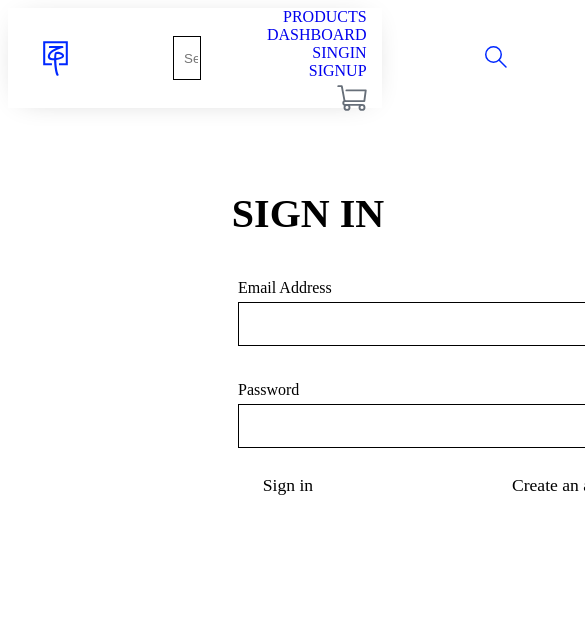
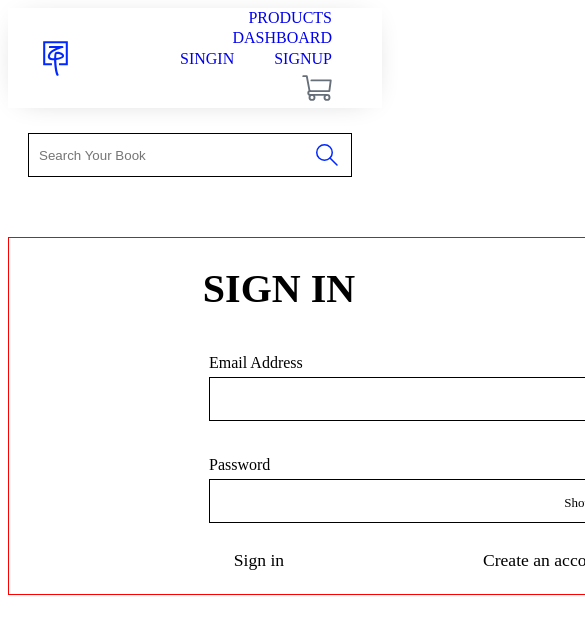
Before and after one commit to ChingPingYang/ecommerce, a React (Create React App) app in the folder ecommerce-front/: page /signin in a window 390 px wide. Shown: the top 634 px of the page, 585 px wide, since content can reach past the window. Built offline with nearby package versions, Linux system fonts and the light colour scheme; no server answers; the HTML template or start-up script is replaced by a standard one.

Commit message:
applying media queries

```diff
--- a/ecommerce-front/src/components/auth/SignIn.jsx
+++ b/ecommerce-front/src/components/auth/SignIn.jsx
@@ -74,7 +74,8 @@ const Form = styled.form`
     flex-flow: column;
     justify-content: center;
     align-items: center;
-    margin: 55px 30px;
+    border: solid red 1px;
+    margin: 55px 0px;
 `;
 
 const Title = styled.h1`
--- a/ecommerce-front/src/components/auth/SignUp.jsx
+++ b/ecommerce-front/src/components/auth/SignUp.jsx
@@ -79,7 +79,7 @@ const Form = styled.form`
     display: flex;
     flex-flow: column;
     align-items: center;
-    margin: 55px 30px;
+    margin: 55px 0px;
 `;
 
 const Title = styled.h1`
--- a/ecommerce-front/src/components/cart/CartPage.jsx
+++ b/ecommerce-front/src/components/cart/CartPage.jsx
@@ -3,6 +3,7 @@ import { connect } from 'react-redux';
 import styled from 'styled-components';
 import SingleCart from './SingleCart';
 import CheckOut from './CheckOut';
+import { media } from '../../styled/media';
 
 const CartPage = ({ cart: { cart } }) => {
     return (
@@ -51,13 +52,23 @@ const MainSection = styled.section`
     width: 100%;
     display: flex;
     justify-content: space-between;
+    ${media.tablat_S} {
+        flex-direction: column;
+        justify-content: center;
+    }
 `
 const ProductsSection = styled.section`
     width: 63%;
+    ${media.tablat_S} {
+        width: 100%;
+    }
 `
 const CheckoutSection = styled.section`
     width: 35%;
     padding-bottom: 20px;
+    ${media.tablat_S} {
+        width: 100%;
+    }
 `
 
 const NoProductMsg = styled.h1`
--- a/ecommerce-front/src/components/cart/SingleCart.jsx
+++ b/ecommerce-front/src/components/cart/SingleCart.jsx
@@ -3,6 +3,7 @@ import { connect } from 'react-redux';
 import styled from 'styled-components';
 import { Link } from 'react-router-dom';
 import { plusQuantity, minusQuantity, removeCart } from '../../actions/cartAction';
+import { media } from '../../styled/media';
 
 const SingleCart = ({cart: {_id, name, price, purchase, imageURL, quantity}, plusQuantity, minusQuantity, removeCart}) => {
     const handlePlus = (_id) => {
@@ -51,12 +52,18 @@ const Wrap = styled.div`
     display: flex;
     align-items: center;
     background-color: white;
+    ${media.mobile} {
+        flex-direction: column;
+    }
 `
 const Img = styled.img`
     width: 140px;
     height: 140px;
     margin-right: 20px;
     object-fit: cover;
+    ${media.mobile} {
+        margin-top: 10px;
+    }
 `
 const CartContent = styled.div`
     width: 60%;
@@ -73,6 +80,17 @@ const CartContent = styled.div`
             color: ${props => props.theme.darkGray};
             font-weight: 400;
         }
+
+        ${media.mobile} {
+            text-align: left;
+            margin-left: 0;
+        }
+    }
+
+    ${media.mobile} {
+        width: 100%;
+        align-items: center;
+        margin: 10px 0px;
     }
 `
 const CartName = styled(Link)`
--- a/ecommerce-front/src/components/landing/Landing.jsx
+++ b/ecommerce-front/src/components/landing/Landing.jsx
@@ -7,6 +7,7 @@ import SideFilter from './SideFilter';
 import Match from './Match';
 import Product from './Product';
 import axios from 'axios';
+import { media } from '../../styled/media';
 
 const Landing = ({ product: { search }, category:{ loading, categories, selectedCategories}, getAllCategories, clearProduct }) => {
     const [ products, setProducts ] = useState([]);
@@ -238,23 +239,35 @@ const Wrap = styled.div`
     display: flex;
     flex-direction: row;
     margin-top: 40px;
+    margin-bottom: 20px;
 `
 const SideFilterWrap = styled.div`
     width: 30%;
     display: flex;
     justify-content: flex-end;
     border-right: solid 1px ${props => props.theme.lightGray};
+    ${media.tablat_S} {
+        justify-content: flex-start;
+        margin-left: 10px;
+    }
 `
 const ProductListWrap = styled.div`
     width: 80%;
     display: flex;
     flex-direction: column;
     padding-left: 30px;
+    ${media.tablat_S} {
+        width: 100%;
+        padding-left: 5px;
+    }
 `
 const ProductWrap = styled.div`
     width: 85%;
     display: flex;
     flex-wrap: wrap;
+    ${media.tablat_S} {
+        justify-content: center;
+    }
     h1 {
         color: ${props => props.theme.brandBlue};
         margin: auto;
--- a/ecommerce-front/src/components/layout/Navbar.jsx
+++ b/ecommerce-front/src/components/layout/Navbar.jsx
@@ -1,4 +1,4 @@
-import React from 'react';
+import React, { useState, useEffect } from 'react';
 import { Link, withRouter } from 'react-router-dom';
 import styled , { css }from 'styled-components';
 import logo from './logo-03.svg';
@@ -6,11 +6,18 @@ import SearchBox from './SearchBox';
 import { signOut } from '../../actions/authAction';
 import { connect } from 'react-redux';
 import { compose } from 'redux';
-import Alert from './Alert';
 
 
 const Navbar = props => {
     const {location, signOut, auth: { isAuthenticated, loading, user }, cart} = props;
+    const [ width, setWidth ] = useState(window.innerWidth);
+
+    useEffect(() => {
+        window.addEventListener('resize', handleResize)
+    },[])
+    const handleResize = () => {
+        setWidth(window.innerWidth);
+    }
 
    const authedLinks = () => (
     <ListWrap>
@@ -111,10 +118,10 @@ const Navbar = props => {
         <>
             <NavWrap>
                 <Link to="/"><Logo /></Link>
-                <SearchBox />
+                {width >= 1150 && <SearchBox />}
                 {!loading && (isAuthenticated? authedLinks() : guestLinks())}
             </NavWrap>
-            {/* <Alert /> */}
+            {width < 1150 && <SearchBox />}
         </>
     )
 }
--- a/ecommerce-front/src/components/layout/Profile.jsx
+++ b/ecommerce-front/src/components/layout/Profile.jsx
@@ -89,7 +89,7 @@ const Form = styled.form`
     display: flex;
     flex-flow: column;
     align-items: center;
-    margin: 55px 30px;
+    margin: 55px 0px;
 `;
 
 const Title = styled.h1`
--- a/ecommerce-front/src/components/layout/SearchBox.jsx
+++ b/ecommerce-front/src/components/layout/SearchBox.jsx
@@ -4,6 +4,7 @@ import { compose } from 'redux';
 import { withRouter } from 'react-router-dom';
 import styled, { css } from 'styled-components';
 import { setTextSearch } from '../../actions/productAction';
+import { media } from '../../styled/media';
 
 const SearchBox = ({ setTextSearch, history }) => {
     const [search, setSearch] = useState("");
@@ -47,8 +48,24 @@ const SearchBox = ({ setTextSearch, history }) => {
 
 const Form = styled.form`
     position: relative;
-    width: 350px;
+    width: 400px;
     margin-left: 100px;
+    display: flex;
+    justify-content: center;
+    align-items: center;
+    border: solid 1px red;
+    ${media.tablat_L} {
+        margin-top: 20px;
+        width: 100%;
+        margin-left: 0px;
+        padding: 0px 20%;
+        border: none;
+        ${media.tablat_S} {
+            padding: 0px 20px;
+
+        }
+    }
+
     input {
         width: 100%;
         height: 40px;
@@ -66,15 +83,15 @@ const Form = styled.form`
     }
 `
 const BtnWrap = styled.div`
-    position: absolute;
-    top: 6px;
-    left: 286px;
+    position: relative;
+    left: -57px;
     height: 40px;
     display: flex;
-    /* To recerse submit and reset button */
+    /* To reverse submit and reset button */
     flex-direction: row-reverse;
     justify-content: flex-end;
     align-items: center;
+
 `
 
 const Reset = styled.button`
@@ -102,7 +119,7 @@ const Reset = styled.button`
 
 const Submit = styled.button`
     all: unset;
-    width: 45px;
+    width: 35px;
     height: 35px;
     display: flex;
     justify-content: center;
--- /dev/null
+++ b/ecommerce-front/src/styled/media.js
@@ -0,0 +1,5 @@
+export const media = {
+    tablat_L: '@media(max-width: 1150px)',
+    tablat_S: '@media(max-width: 800px)',
+    mobile: '@media(max-width: 500px)'
+}
```
Also changed, not shown: ecommerce-front/src/styled/2_elements.js (deleted, +0 -28 lines).
